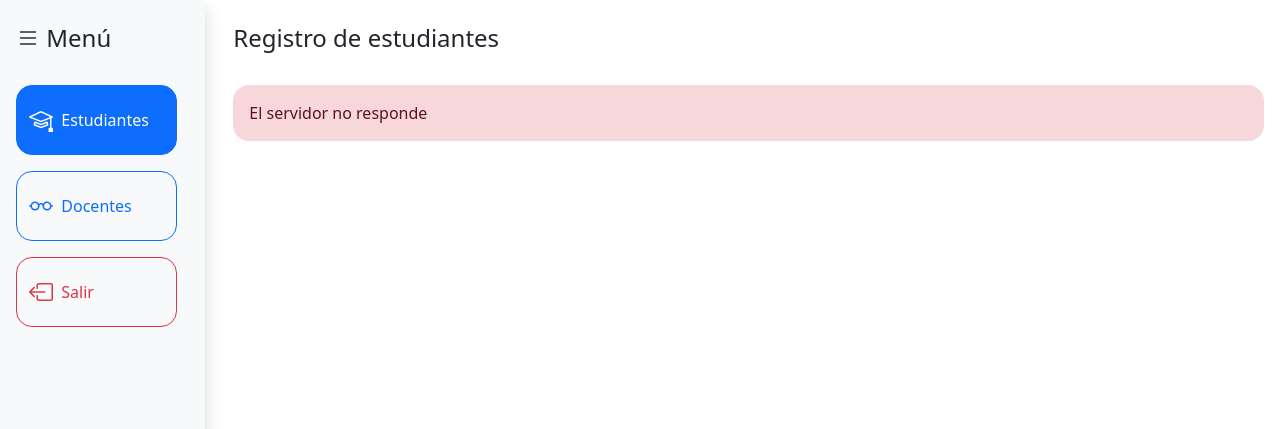
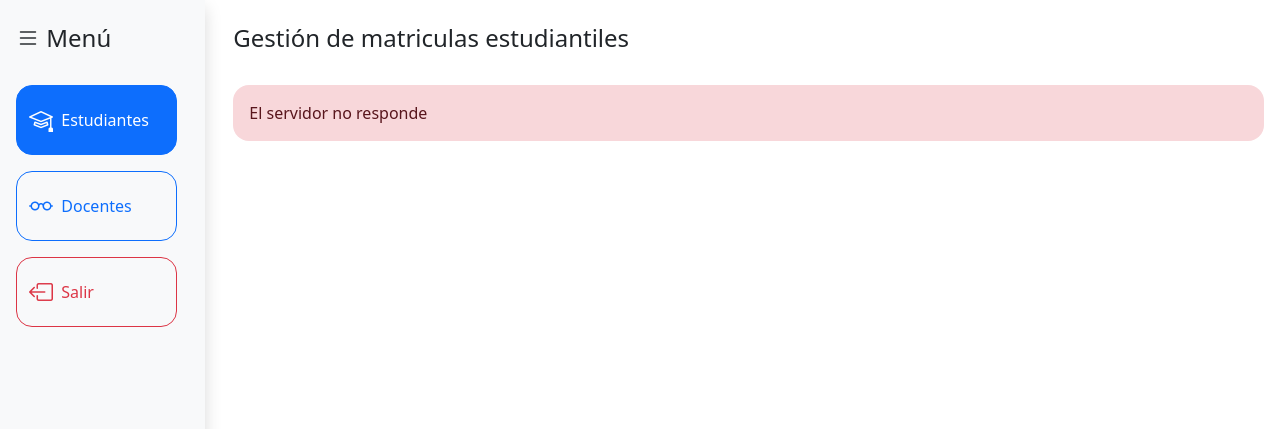
Before and after one commit to CokerAlcocer/GMU, a plain HTML site: page gmu-front/assets/views/students.html in a window 1280 px wide. Shown: the top 429 px of the page. Drawn offline with nearby package versions, Linux system fonts and the light colour scheme; no server answers.

Commit message:
[UPDATE] Se cambiaron unos textos

```diff
--- a/gmu-front/assets/views/students.html
+++ b/gmu-front/assets/views/students.html
@@ -29,7 +29,7 @@
             </section>
             <section class="col-10">
                 <div class="px-3 pt-4">
-                    <h4>Registro de estudiantes</h4>
+                    <h4>Gestión de matriculas estudiantiles</h4>
                     <br>
                     <section class="row">
                         <article class="col-12 visually-hidden" id="error-c">
```
Also changed, not shown: gmu-front/assets/views/teachers.html (+1 -1 lines).
